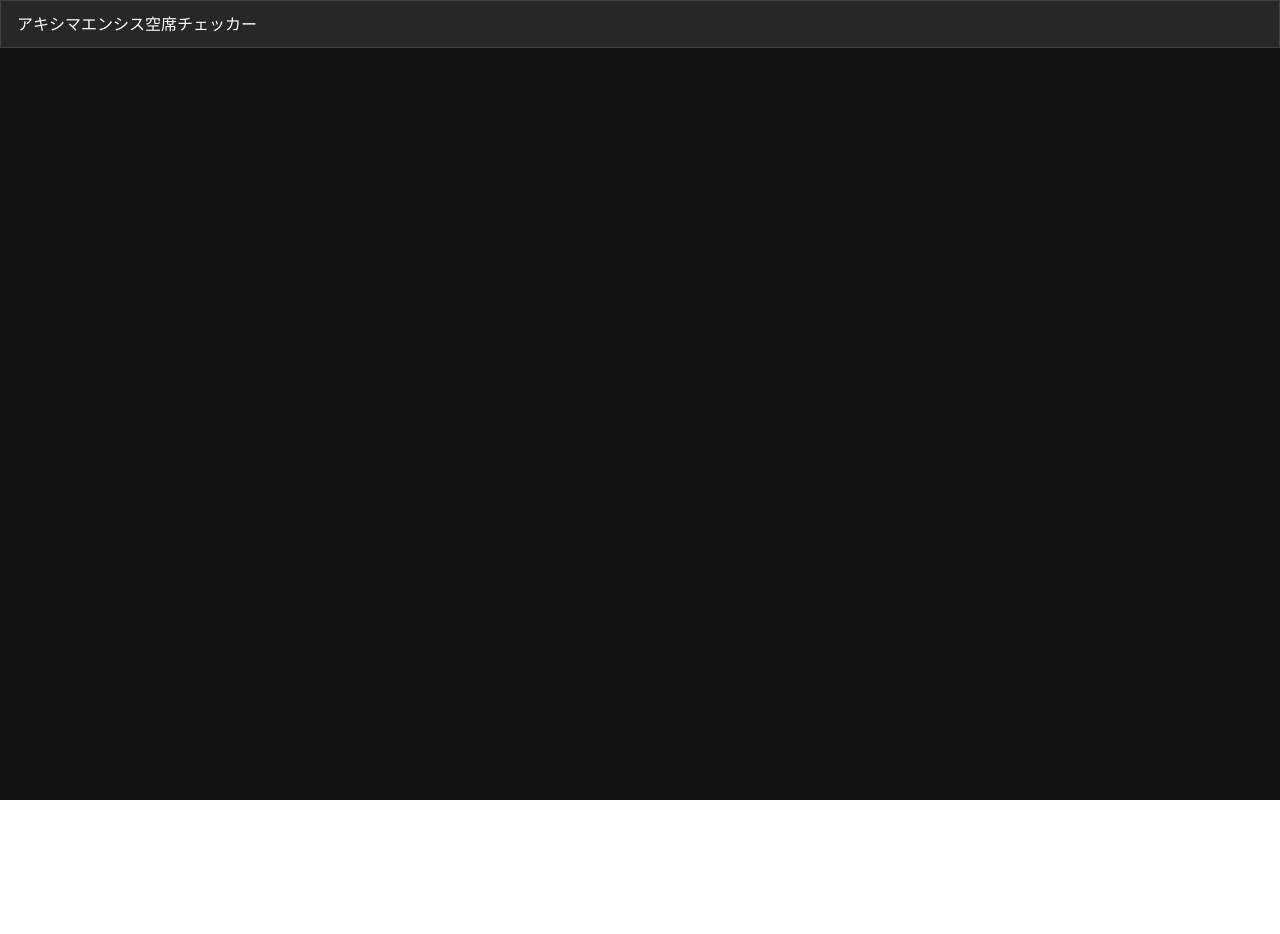
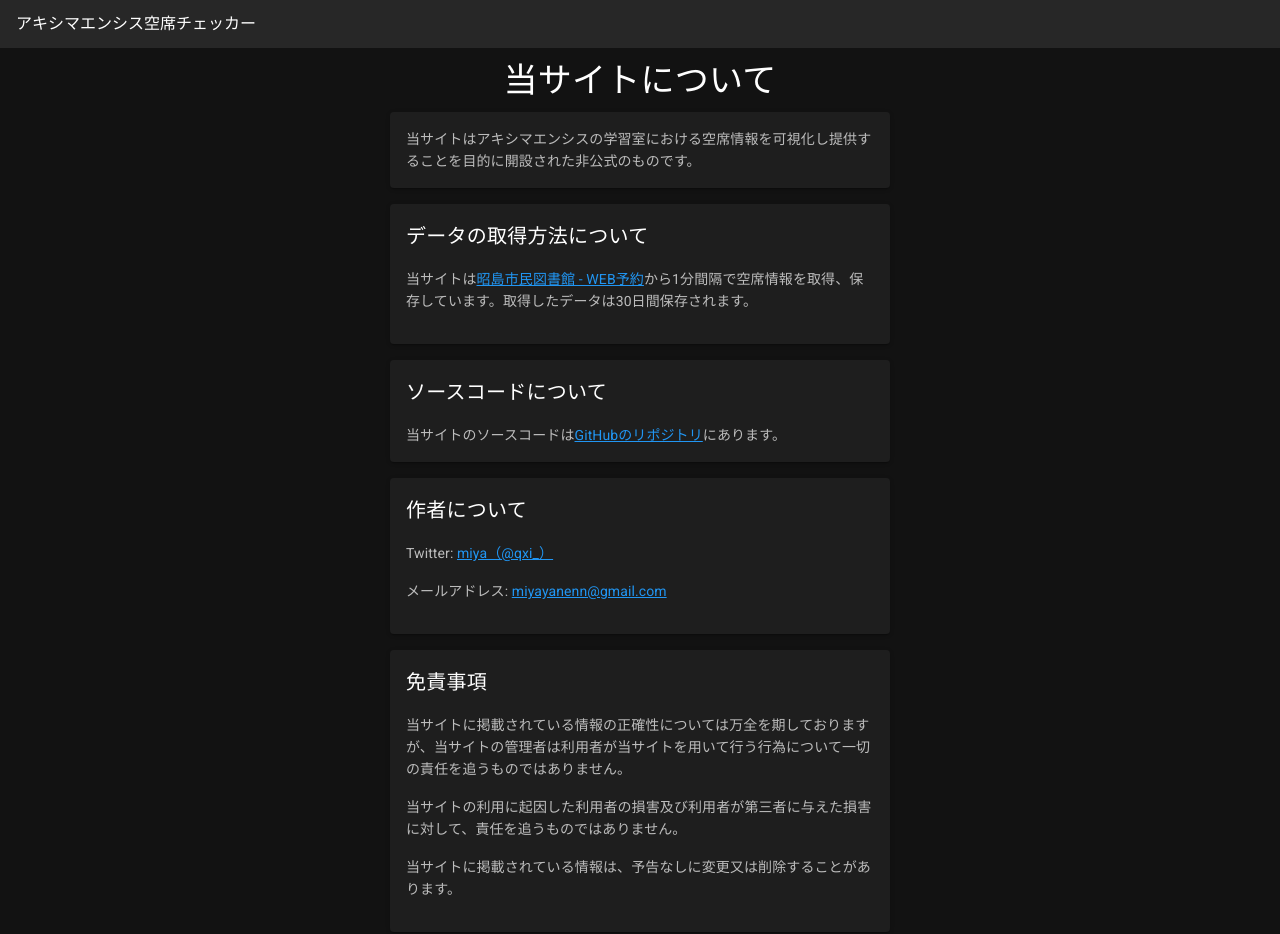
Before and after one commit to akishima-ensis/seat-availability-checker, a Vue app: page /about in a window 1280 px wide. Shown: the top 934 px of the page. Before the commit the page ends 800 px from the top, so only its background shows below. Built offline with nearby package versions, Linux system fonts and the light colour scheme; no server answers.

Commit message:
:construction: とりまデプロイ

```diff
--- /dev/null
+++ b/src/components/About.vue
@@ -0,0 +1,53 @@
+<template>
+  <v-container>
+    <div>
+      <h1 class="gray--text display-1 mb-3 text-center">当サイトについて</h1>
+
+      <v-card class="mt-3 mb-4 mx-auto" width="500">
+        <v-card-text>
+          当サイトはアキシマエンシスの学習室における空席情報を可視化し提供することを目的に開設された非公式のものです。
+        </v-card-text>
+      </v-card>
+
+      <v-card class="mb-4 mx-auto" width="500">
+        <v-card-title>
+          データの取得方法について
+        </v-card-title>
+        <v-card-text>
+          <p>当サイトは<a href="https://webreserv.library.akishima.tokyo.jp/webReserv/AreaInfo/Login">昭島市民図書館 - WEB予約</a>から1分間隔で空席情報を取得、保存しています。取得したデータは30日間保存されます。</p>
+        </v-card-text>
+      </v-card>
+
+      <v-card class="mb-4 mx-auto" width="500">
+        <v-card-title>
+          ソースコードについて
+        </v-card-title>
+        <v-card-text>
+          当サイトのソースコードは<a href="https://github.com/akishima-ensis/seat-availability-checker">GitHubのリポジトリ</a>にあります。
+        </v-card-text>
+      </v-card>
+
+      <v-card class="mt-3 mb-4 mx-auto" width="500">
+        <v-card-title>
+          作者について
+        </v-card-title>
+        <v-card-text>
+          <p>Twitter: <a href="https://twitter.com/qxi_">miya（@qxi_）</a></p>
+          <p>メールアドレス: <a href="mailto:miyayanenn@gmail.com">miyayanenn@gmail.com</a></p>
+        </v-card-text>
+      </v-card>
+
+      <v-card class="mb-4 mx-auto" width="500">
+        <v-card-title>
+          免責事項
+        </v-card-title>
+        <v-card-text>
+          <p>当サイトに掲載されている情報の正確性については万全を期しておりますが、当サイトの管理者は利用者が当サイトを用いて行う行為について一切の責任を追うものではありません。</p>
+          <p>当サイトの利用に起因した利用者の損害及び利用者が第三者に与えた損害に対して、責任を追うものではありません。</p>
+          <p>当サイトに掲載されている情報は、予告なしに変更又は削除することがあります。</p>
+        </v-card-text>
+      </v-card>
+    </div>
+
+  </v-container>
+</template>
--- a/src/components/Contents.vue
+++ b/src/components/Contents.vue
@@ -1,16 +1,17 @@
 <template>
   <v-container>
+    <v-card class="mb-4 mx-auto" width="500">
+      <v-card-text>
+        当サイトは<a href="https://webreserv.library.akishima.tokyo.jp/webReserv/AreaInfo/Login">昭島市民図書館 - WEB予約</a>から取得した空席情報を可視化し提供することを目的に開設されたものです。当サイトは昭島市民の個人による非公式サイトであり、昭島市とは一切関係ありません。当サイトについて詳しくは<a @click="jumpAbout">こちら</a>から。
+      </v-card-text>
+    </v-card>
     <div v-for="(value, key) in 6" :key="key">
-      <v-card class="mb-2 mx-auto" width="500">
+      <v-card class="mb-4 mx-auto" width="500">
         <v-progress-linear v-if="!loaded" absolute indeterminate color="#46C4B1"/>
         <v-card-title>{{ roomName[key] }}</v-card-title>
         <v-card-subtitle>{{ date }}</v-card-subtitle>
         <v-card-text>
-          <chart
-              v-if="loaded"
-              :chart-data="chart[key][0]"
-              :options="chart[key][1]"
-          />
+          <chart v-if="loaded" :chart-data="chart[key][0]" :options="chart[key][1]"/>
         </v-card-text>
       </v-card>
     </div>
@@ -21,6 +22,7 @@
 import dayjs from 'dayjs'
 import firestore from '../firebase'
 import Chart from './Chart'
+import router from "@/router";
 dayjs.locale('ja')
 
 
@@ -65,7 +67,6 @@ export default {
               date = doc.id
               roomsData = doc.data()
             })
-
             this.date = dayjs(date).format('YYYY年MM月DD日 時点')
             this.roomsData = roomsData
           })
@@ -133,7 +134,7 @@ export default {
         tooltips: {
           callbacks: {
             title: (tooltipItem) => {
-              return tooltipItem[0].label + '時点'
+              return tooltipItem[0].label + ' 時点'
             },
             label: (tooltipItem) => {
               return '空席数: ' + tooltipItem.yLabel + '席'
@@ -142,6 +143,10 @@ export default {
         }
       }
       return [chartData, options]
+    },
+
+    jumpAbout() {
+      router.push('about')
     }
   }
 }
--- a/src/components/Header.vue
+++ b/src/components/Header.vue
@@ -1,9 +1,18 @@
 <template>
-  <v-app-bar dense flat outlined dark>アキシマエンシス空席チェッカー</v-app-bar>
+  <v-app-bar dense flat @click="jumpTop">アキシマエンシス空席チェッカー</v-app-bar>
 </template>
 
 <script>
+import router from '@/router'
+
 export default {
-  name: 'Header'
+  name: 'Header',
+  methods: {
+    jumpTop() {
+      if (this.$route.path === '/about') {
+        router.push('/')
+      }
+    }
+  }
 }
 </script>
--- a/src/router.js
+++ b/src/router.js
@@ -1,7 +1,8 @@
 import Vue from 'vue'
 import Router from 'vue-router'
 
-import Contents from "@/components/Contents";
+import Contents from './components/Contents'
+import About from './components/About'
 
 Vue.use(Router)
 
@@ -12,6 +13,11 @@ export default new Router({
       path: '/',
       name: 'contents',
       component: Contents
+    },
+    {
+      path: '/about',
+      name: 'about',
+      component: About
     }
   ]
 })
```
